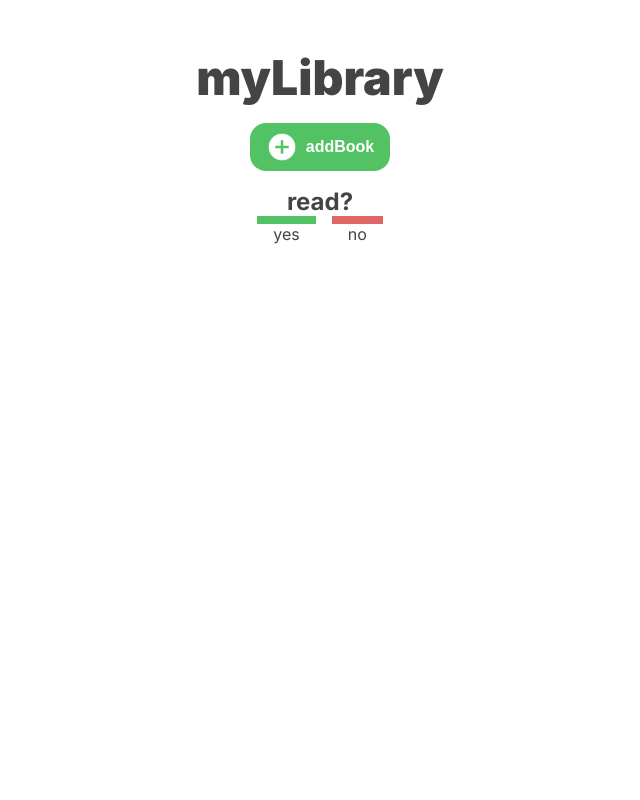
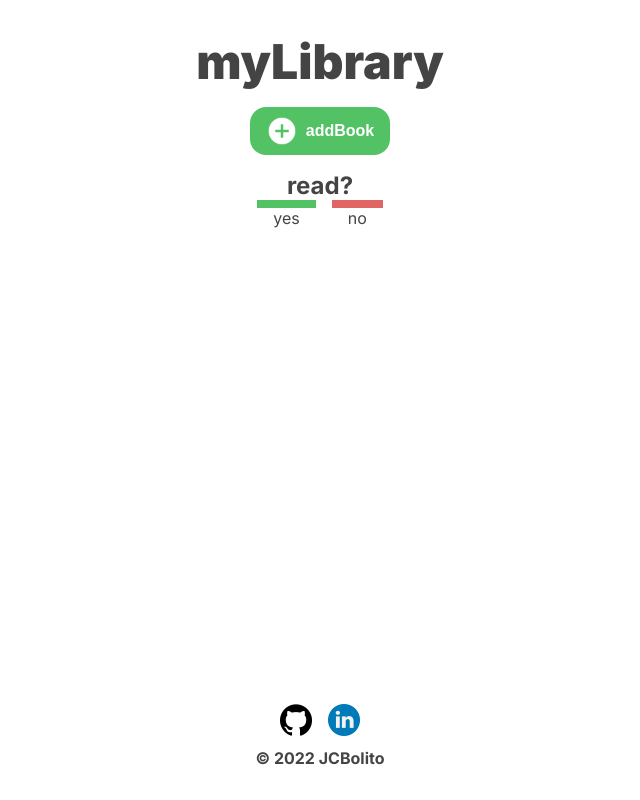
Before and after one commit to JCBolito/ODIN-Library, a plain HTML site: page index.html in a window 1280 px wide. Shown: the whole page, without its empty margins (320-960 px from the left). Drawn offline with Linux system fonts and the light colour scheme.

Commit message:
9/28/2022 Changes
[ADD] HTML Footer
[REM] HTML Main tag background

```diff
--- a/index.html
+++ b/index.html
@@ -54,6 +54,17 @@
 	<main class="hidden">
 
 	</main>
+	<footer>
+		<div class="links">
+			<a href="https://github.com/JCBolito" target="_blank">
+				<img src="./img/github.png" alt="GitHub">
+			</a>
+			<a href="https://www.linkedin.com/in/joshua-caleb-bolito-7a7401214/" target="_blank">
+				<img src="./img/linkedin.png" alt="LinkedIn">
+			</a>
+		</div>
+		<p>© 2022 JCBolito</p>
+	</footer>
 </body>
 
 </html>
--- a/style.css
+++ b/style.css
@@ -22,8 +22,10 @@
 }
 
 body {
-	padding: 1rem;
+	min-height: 100vh;
+	/* padding: 1rem; */
 	display: grid;
+	grid-template-rows: min-content min-content 1fr;
 	justify-content: center;
 }
 
@@ -33,7 +35,7 @@ header {
 	display: grid;
 	justify-items: center;
 	gap: 1rem;
-	padding: 2rem 0;
+	margin: 2rem 0;
 }
 
 header>h1 {
@@ -99,7 +101,7 @@ section>.guide>p:last-child {
 
 /* FORM */
 .hidden {
-	display: none;
+	visibility: hidden;
 }
 
 button.close {
@@ -181,10 +183,8 @@ form>div>input:not([type="checkbox"]) {
 
 /* MAIN */
 main {
-	background-color: var(--gray);
-	box-shadow: inset 5px 5px 4px rgba(0, 0, 0, 0.25);
-	width: 90vw;
-	padding: 1rem;
+	width: 85vw;
+	margin: 2rem 0;
 	border-radius: var(--border-radius);
 
 	display: grid;
@@ -215,9 +215,35 @@ article.bookRead {
 	cursor: pointer;
 	width: 1.5rem;
 	height: 1.5rem;
-	accent-color: var(--green);
 }
 
 .removeBook {
 	background: var(--red);
 }
+
+/* FOOTER */
+footer {
+	font-weight: 700;
+	display: grid;
+	align-items: center;
+	align-self: end;
+	justify-self: center;
+	gap: 0.5rem;
+	margin: 2rem 0;
+}
+
+.links {
+	display: grid;
+	grid-template-columns: auto auto;
+	gap: 1rem;
+	justify-self: center;
+}
+
+footer>.links>a>img {
+	width: 2rem;
+	transition: 0.2s ease-in-out;
+}
+
+footer>.links>a>img:hover {
+	transform: scale(1.1);
+}
```
Also changed, not shown: img/github.png (added), img/linkedin.png (added).
